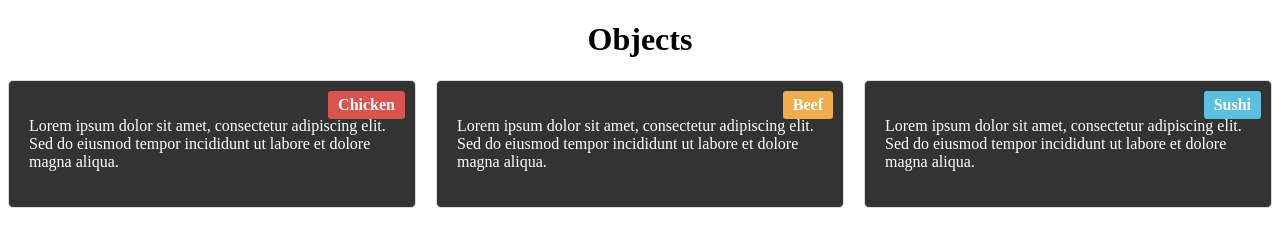
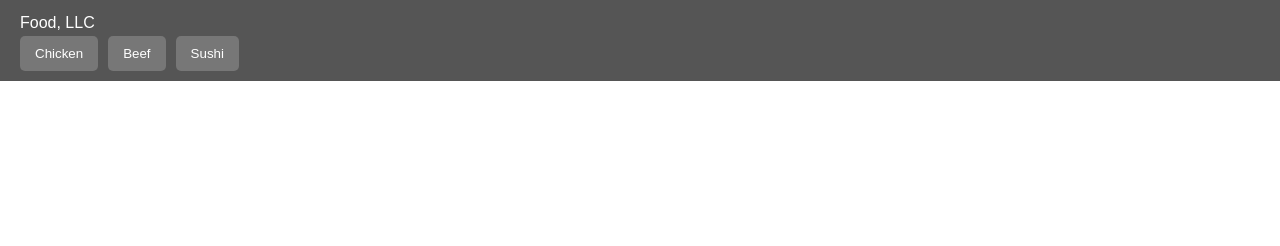
Before and after one commit to Animashka1337/HTML, a plain HTML site: page htmlcss/index.html in a window 1280 px wide. Drawn offline with Linux system fonts and the light colour scheme.

Commit message:
Add files via upload

```diff
--- a/htmlcss/index.html
+++ b/htmlcss/index.html
@@ -1,27 +1,40 @@
 <!DOCTYPE html>
-<html>
+<html lang="en">
 <head>
-        <title>My web page</title>
+    <meta charset="UTF-8">
+    <meta name="viewport" content="width=device-width, initial-scale=1.0">
+    <title>Selected Content Display</title>
     <link rel="stylesheet" href="style.css">
 </head>
 <body>
-        <h1>
-            Objects
-        </h1>
+    <!-- Navigation Bar -->
+    <nav class="navbar">
         <div class="container">
-            <div class="menu-items">
-                <div class="menu-item">
-                  <div class="corner-label label-chicken">Chicken</div>
-                  <p>Lorem ipsum dolor sit amet, consectetur adipiscing elit. Sed do eiusmod tempor incididunt ut labore et dolore magna aliqua.</p>
+            <div class="logo">Food, LLC</div>
+            <ul class="menu">
+                <li><button class="menu-btn" data-target="chicken">Chicken</button></li>
+                <li><button class="menu-btn" data-target="beef">Beef</button></li>
+                <li><button class="menu-btn" data-target="sushi">Sushi</button></li>
+            </ul>
         </div>
-                <div class="menu-item">
-                  <div class="corner-label label-beef">Beef</div>
-                  <p>Lorem ipsum dolor sit amet, consectetur adipiscing elit. Sed do eiusmod tempor incididunt ut labore et dolore magna aliqua.</p>
+    </nav>
+
+    <!-- Content Section -->
+    <section class="content">
+        <div id="chicken" class="content-item">
+            <h2>Chicken</h2>
+            <p>Lorem ipsum dolor sit amet, consectetur adipiscing elit...</p>
         </div>
-                <div class="menu-item">
-                  <div class="corner-label label-sushi">Sushi</div>
-                  <p>Lorem ipsum dolor sit amet, consectetur adipiscing elit. Sed do eiusmod tempor incididunt ut labore et dolore magna aliqua.</p>
+        <div id="beef" class="content-item">
+            <h2>Beef</h2>
+            <p>Lorem ipsum dolor sit amet, consectetur adipiscing elit...</p>
         </div>
+        <div id="sushi" class="content-item">
+            <h2>Sushi</h2>
+            <p>Lorem ipsum dolor sit amet, consectetur adipiscing elit...</p>
         </div>
+    </section>
+
+    <script src="script.js"></script>
 </body>
 </html>
--- /dev/null
+++ b/htmlcss/script.js
@@ -0,0 +1,21 @@
+// Get all menu buttons and content items
+const buttons = document.querySelectorAll('.menu-btn');
+const contentItems = document.querySelectorAll('.content-item');
+
+// Add click event listener to each button
+buttons.forEach((button) => {
+    button.addEventListener('click', () => {
+        const targetId = button.getAttribute('data-target');
+
+        // Hide all content items
+        contentItems.forEach((item) => {
+            item.classList.remove('active');
+        });
+
+        // Show the selected content
+        const targetContent = document.getElementById(targetId);
+        if (targetContent) {
+            targetContent.classList.add('active');
+        }
+    });
+});
--- a/htmlcss/style.css
+++ b/htmlcss/style.css
@@ -1,71 +1,52 @@
-h1{
-    text-align: center;
+/* General Reset */
+* {
+  margin: 0;
+  padding: 0;
+  box-sizing: border-box;
 }
 
-  .corner-info {
-    position: relative;
-    top: 10px;
-    right: 10px;
-    background-color: #FF5722;
-    color: white;
-    padding: 5px 10px;
-    border-radius: 3px;
-    font-size: 12px;
-    font-weight: bold;
-  }
-  .menu-items {
-    display: flex;
-    flex-wrap: wrap;
-    gap: 20px;
-  }
+body {
+  font-family: Arial, sans-serif;
+  line-height: 1.6;
+}
 
-  .menu-item {
-    position: relative;
-    flex: 1 1 30%;
-    background-color: #333;
-    color: white;
-    padding: 20px;
-    border: 1px solid #ddd;
-    border-radius: 5px;
-    box-sizing: border-box;
-  }
+/* Navbar Styling */
+.navbar {
+  background-color: #555;
+  color: white;
+  padding: 10px 20px;
+}
 
-  .corner-label {
-    position: absolute;
-    top: 10px;
-    right: 10px;
-    padding: 5px 10px;
-    color: white;
-    font-weight: bold;
-    border-radius: 3px;
-  }
+.menu {
+  list-style: none;
+  display: flex;
+  gap: 10px;
+}
 
-  .label-chicken {
-    background-color: #d9534f;
-  }
-  .label-beef {
-    background-color: #f0ad4e;
-  }
-  .label-sushi {
-    background-color: #5bc0de;
-  }
-  @media (min-width: 992px) {
-    .menu-item {
-      flex: 1 1 18%;
-      min-width: 150px;
-    }
-  }
+.menu-btn {
+  background-color: #777;
+  border: none;
+  color: white;
+  padding: 10px 15px;
+  cursor: pointer;
+  border-radius: 5px;
+}
 
-  @media (max-width: 991px) and (min-width: 768px) {
-    .menu-item {
-      flex: 1 1 20%;
-      min-width: 150px;
-    }
-  }
+.menu-btn:hover {
+  background-color: #999;
+}
 
+/* Content Section */
+.content {
+  margin: 20px auto;
+  max-width: 800px;
+  text-align: center;
+}
 
-  @media (max-width: 767px) {
-    .menu-item {
-      flex: 1 1 100%;
-    }
-  }
+.content-item {
+  display: none; /* Hide all content by default */
+}
+
+.content-item.active {
+  display: block; /* Show only the active content */
+}
```
Lines whose indentation alone changed are shown as unchanged.
